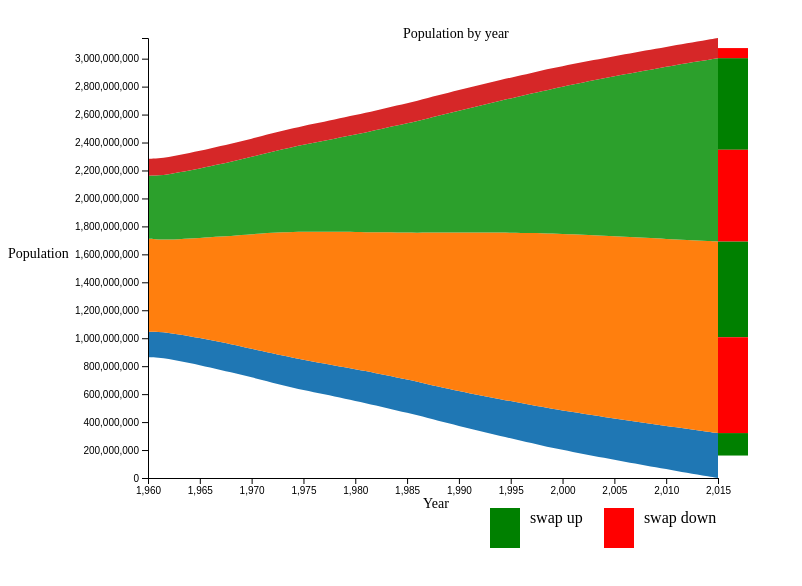
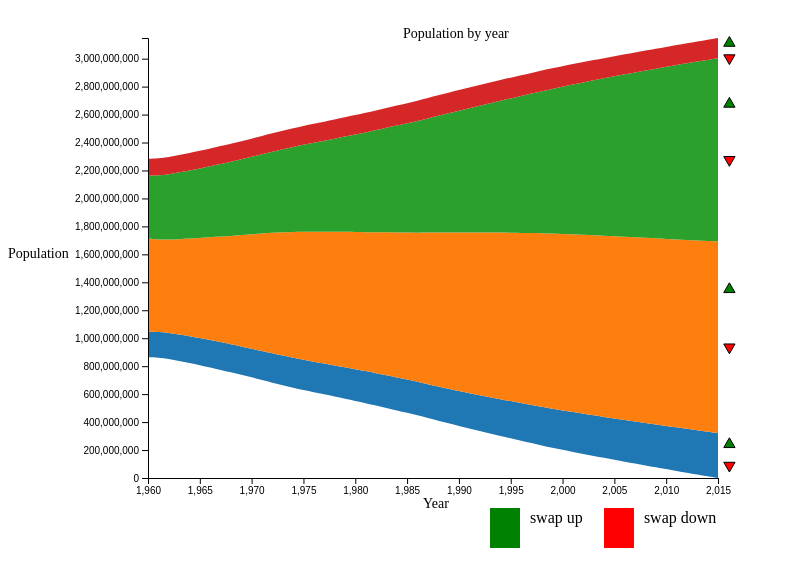
Before and after one commit to danzeng8/assignment_5, a plain HTML site: page index.html in a window 1280 px wide. Shown: the whole page, without its empty margins (0-802 px from the left). Drawn offline with nearby package versions, Linux system fonts and the light colour scheme.

Commit message:
swap using arrows

```diff
--- a/index.html
+++ b/index.html
@@ -129,6 +129,7 @@
                           .append("g")
                             .attr("transform", "translate(" + margin.left + "," + margin.top + ")");
 
+                    //Call a function to actually draw because will need to redraw upon swapping order
                     function updateData(isFirst) {
                         firstTime = false;
                         margin = {top: 30, bottom:30, left: 140, right: 290},
@@ -227,70 +228,10 @@
                                 return colorScale(d.key);
                             });
 
-                        //Show rectangles for swapping order
+                        var triangle = d3.symbol()
+                            .type(d3.symbolTriangle)
+                            .size(55);
 
-                        canvas.selectAll("rect")
-                            .data(keys, function(d) {return d;})
-                            .enter().append("rect")
-                                .attr("fill", "green")
-                                .attr("x", width)
-                                .attr("y", function(d, i) {
-                                    return continentYsNoOffset[i] }
-                                 )
-                                .attr("width", 30)
-                                .attr("height", function(d, i) {
-                                    return Math.abs(continentYs[i] - continentYsNoOffset[i]);
-                                    }
-                                )
-                                .attr("opacity", function(d, i) {
-                                    if(i < colIndices.length - 1) {
-                                        return 1.0;
-                                    }
-                                    else {
-                                        return 0.0;
-                                    }
-                                })
-                                .on("click", function(d, i) {
-                                    if(i < colIndices.length-1) {
-                                        var tempIndex = colIndices[i+1];
-                                        colIndices[i+1] = colIndices[i];
-                                        colIndices[i] = tempIndex;
-                                        updateData(false);
-                                    }
-                                });
-
-
-                        var keys2 = keys;
-
-                        canvas.selectAll("svg")
-                            .data(keys2, function(d) {return d;})
-                            .enter().append("rect")
-                                .attr("fill", "red")
-                                .attr("x", width)
-                                .attr("y", function(d, i) {
-                                    return continentYs[i] }
-                                 )
-                                .attr("width", 30)
-                                .attr("height", function(d, i) {
-                                    return Math.abs(continentYs[i] - continentYsNoOffset[i]);
-                                    }
-                                )
-                                .attr("opacity", function(d, i) {
-                                    if(i > 0) {
-                                        return 1.0;
-                                    }
-                                    else {
-                                        return 0.0;
-                                    }
-                                })
-                                .on("click", function(d, i) {
-                                    if(i > 0) {
-                                        var tempIndex = colIndices[i-1];
-                                        colIndices[i-1] = colIndices[i];
-                                        colIndices[i] = tempIndex;
-                                        updateData(false);
-                                    }
-                                });
 
                         canvas.selectAll("path")
                             .attr("opacity", 1)
@@ -335,7 +276,9 @@
                                 var indiaVal = -1.0;
                                 var russiaVal = -1.0;
                                 if(d!= null) {
+                                    if(d != "India" && d != "China" && d!= "Russia" && d!= "USA") {
                                         for(var i = 0; i < d.length; i++) {
+                                                console.log(d[i]);
                                                 if(d[i].data.Year == Math.floor(invertedX)) {
                                                     if(d.key == "USA") {
                                                         dataValue = d[i].data['USA'];
@@ -358,8 +301,9 @@
                                                     }
                                         }
                                     }
+                                }
 
-
+                                //Decimal numbers manually calculated to minimize lie factor between countries
                                 russiaHover.html("<img src ='russia.png' width = '" + 12.0189017085*Math.sqrt(yScaleReverse(russiaVal)) + "''>")
                                 .style("left", width+140 + "px")
                                 .style("top", margin.top + "px");
@@ -456,6 +400,47 @@
                         .attr("x", 0.87 * width)
                         .attr("y", height+ margin.top + 15)
                         .text("swap down");
+
+                        canvas.selectAll("svg")
+                            .data(keys, function(d) {return d;})
+                            .enter().append("path")
+                            .attr("d", triangle)
+                            .attr("stroke", "black")
+                            .attr("fill", "green")
+                            .attr("transform", function(d, i) {
+                                var yOffset = continentYsNoOffset[i] +  Math.abs(continentYsNoOffset[i]-continentYs[i])/2.0;
+                                return "translate(" + 1.02*width + "," + yOffset + ")";
+                            })
+                            .on("click", function(d, i) {
+                                    if(i < colIndices.length-1) {
+                                        var tempIndex = colIndices[i+1];
+                                        colIndices[i+1] = colIndices[i];
+                                        colIndices[i] = tempIndex;
+                                        updateData(false);
+                                    }
+                                });
+
+
+                        var keys2 = keys;
+
+                        canvas.selectAll("svg")
+                            .data(keys2, function(d) {return d;})
+                            .enter().append("path")
+                            .attr("d", triangle)
+                            .attr("stroke", "black")
+                            .attr("fill", "red")
+                            .attr("transform", function(d, i) {
+                                var yOffset = continentYs[i] + 10;
+                                return "translate(" + 1.02*width + "," + yOffset + ") rotate(180)";
+                            })
+                            .on("click", function(d, i) {
+                                    if(i > 0) {
+                                        var tempIndex = colIndices[i-1];
+                                        colIndices[i-1] = colIndices[i];
+                                        colIndices[i] = tempIndex;
+                                        updateData(false);
+                                    }
+                                });
                     };
                     if(firstTime) {
                         updateData(firstTime);
```
Also changed, not shown: assignment5.html (+49 -64 lines). Lines whose indentation alone changed are shown as unchanged.
